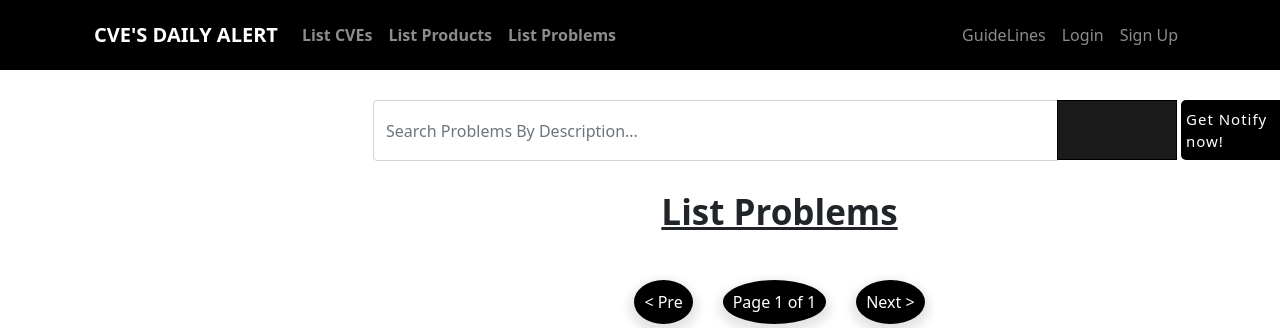
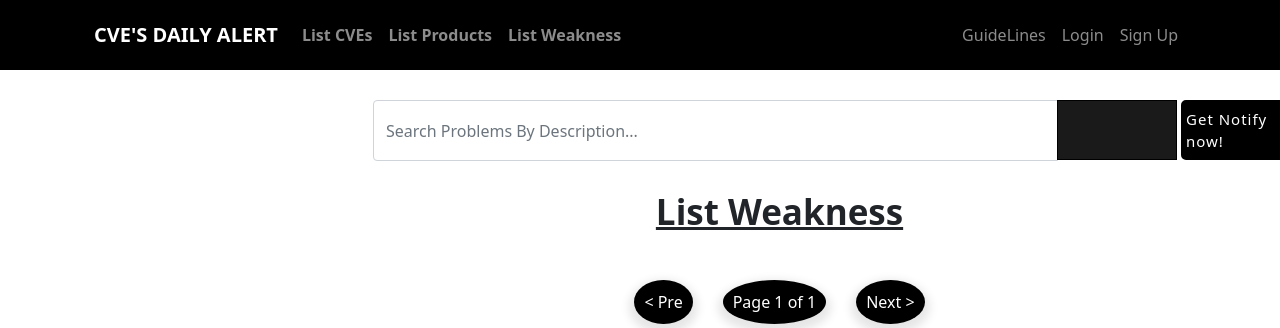
Before and after one commit to Binhchuoiz/CapstoneProject, a Django app: page /list-problems/1/ in a window 1280 px wide. Shown: the top 328 px of the page. Run offline with Django 4.2, Linux system fonts and the light colour scheme; data that the repository does not hold is empty; some libraries are stand-ins or nearby versions.

Commit message:
FE: fix name

```diff
--- a/CVEAlert/templates/firstapp/list_cves_by_problem.html
+++ b/CVEAlert/templates/firstapp/list_cves_by_problem.html
@@ -238,7 +238,7 @@ a:hover::before {
 
 
 {% block title %}
-List CVEs By Problem
+List CVEs By Weakness
 {% endblock %}
 
 
@@ -271,7 +271,7 @@ List CVEs By Problem
         </form>
       </div>
         <div class="col-9 ">
-            <h2 style="font-size: 35px; text-align:center"><b><u>List CVEs By Problem</u></b></h2>
+            <h2 style="font-size: 35px; text-align:center"><b><u>List CVEs By Weakness</u></b></h2>
           {% if listCVE %}
             {% for l in listCVE %}
         </br>
--- a/CVEAlert/templates/firstapp/list_problems.html
+++ b/CVEAlert/templates/firstapp/list_problems.html
@@ -187,7 +187,7 @@ input.largerCheckbox {
 
 
 {% block title %}
-    List Problems
+    List Weakness
 {% endblock %}
 
 
@@ -223,7 +223,7 @@ input.largerCheckbox {
 
         </div>
         <div class="col-9 ">
-            <h2 style="font-size: 35px; text-align:center"><b><u>List Problems</u></b></h2>
+            <h2 style="font-size: 35px; text-align:center"><b><u>List Weakness</u></b></h2>
             {% for a in page_obj %}
                 </br>
                 <div class="col">
--- a/CVEAlert/templates/index.html
+++ b/CVEAlert/templates/index.html
@@ -853,7 +853,7 @@ a:hover::before {
                                                         <span class="icon">
                                                             <i class="fa fa-list"></i>
                                                         </span>
-                                                        <span class="title">List Problems</span>
+                                                        <span class="title">List Weakness</span>
                                                     </span>
                                                     <svg viewBox="0 0 173.20508075688772 200" height="200" width="174" version="1.1" xmlns="http://www.w3.org/2000/svg"><path d="M86.60254037844386 0L173.20508075688772 50L173.20508075688772 150L86.60254037844386 200L0 150L0 50Z" fill="#black"></path></svg>
                                                 </a>
--- a/CVEAlert/templates/navbar.html
+++ b/CVEAlert/templates/navbar.html
@@ -289,7 +289,7 @@
                         <a class="nav-link" href="{% url 'app:list_products' page=1 %}"><b><i class="fa-solid fa-list"></i> List Products  </b></a>
                     </li>
                     <li content="nav-item">
-                        <a class="nav-link" href=" {% url 'app:list_problems' page=1%}"><b><i class="fa-solid fa-list"></i> List Problems  </b></a>
+                        <a class="nav-link" href=" {% url 'app:list_problems' page=1%}"><b><i class="fa-solid fa-list"></i> List Weakness  </b></a>
                     </li>
 
                     {% comment %} <li content="nav-item">
```
